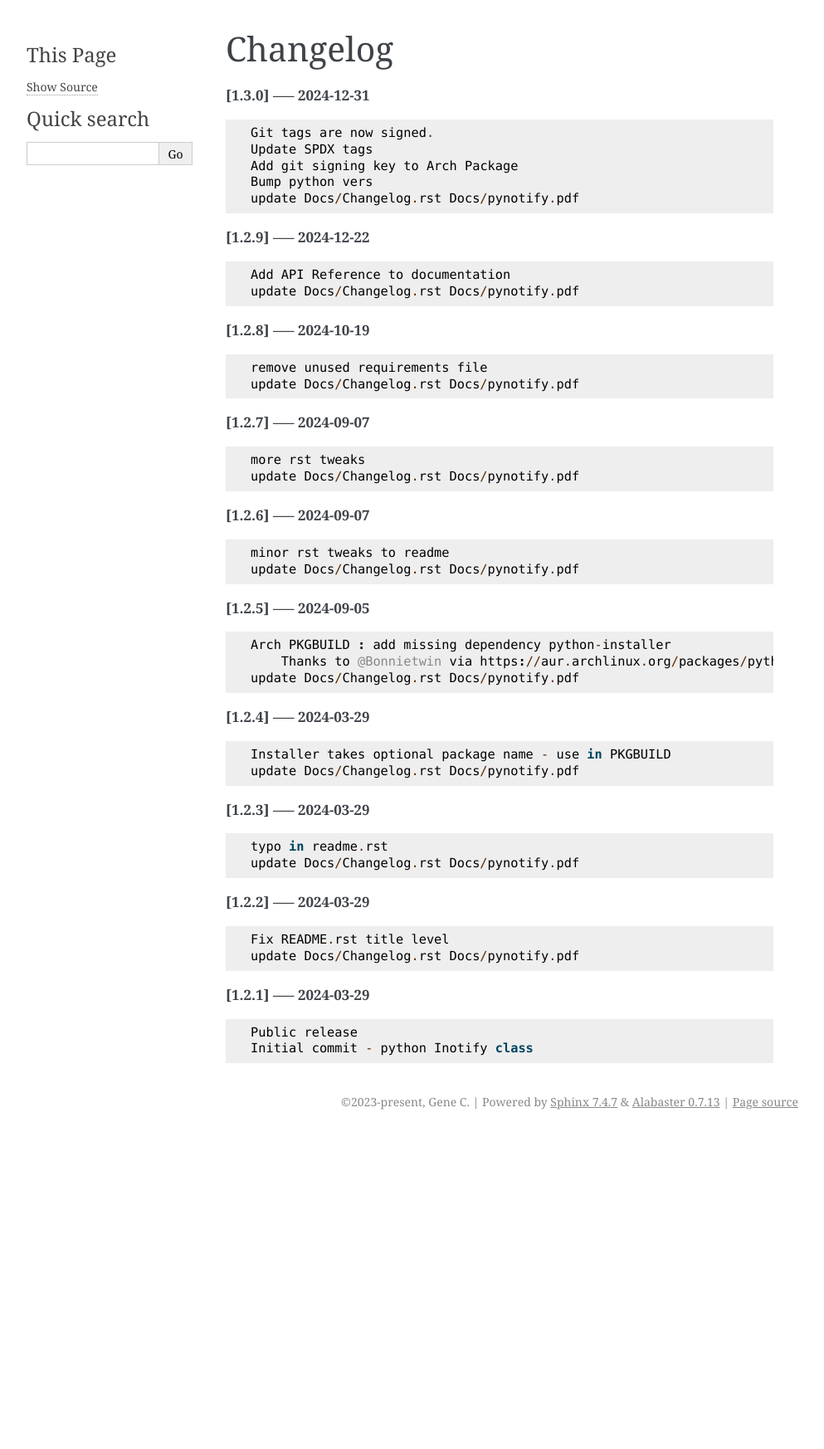
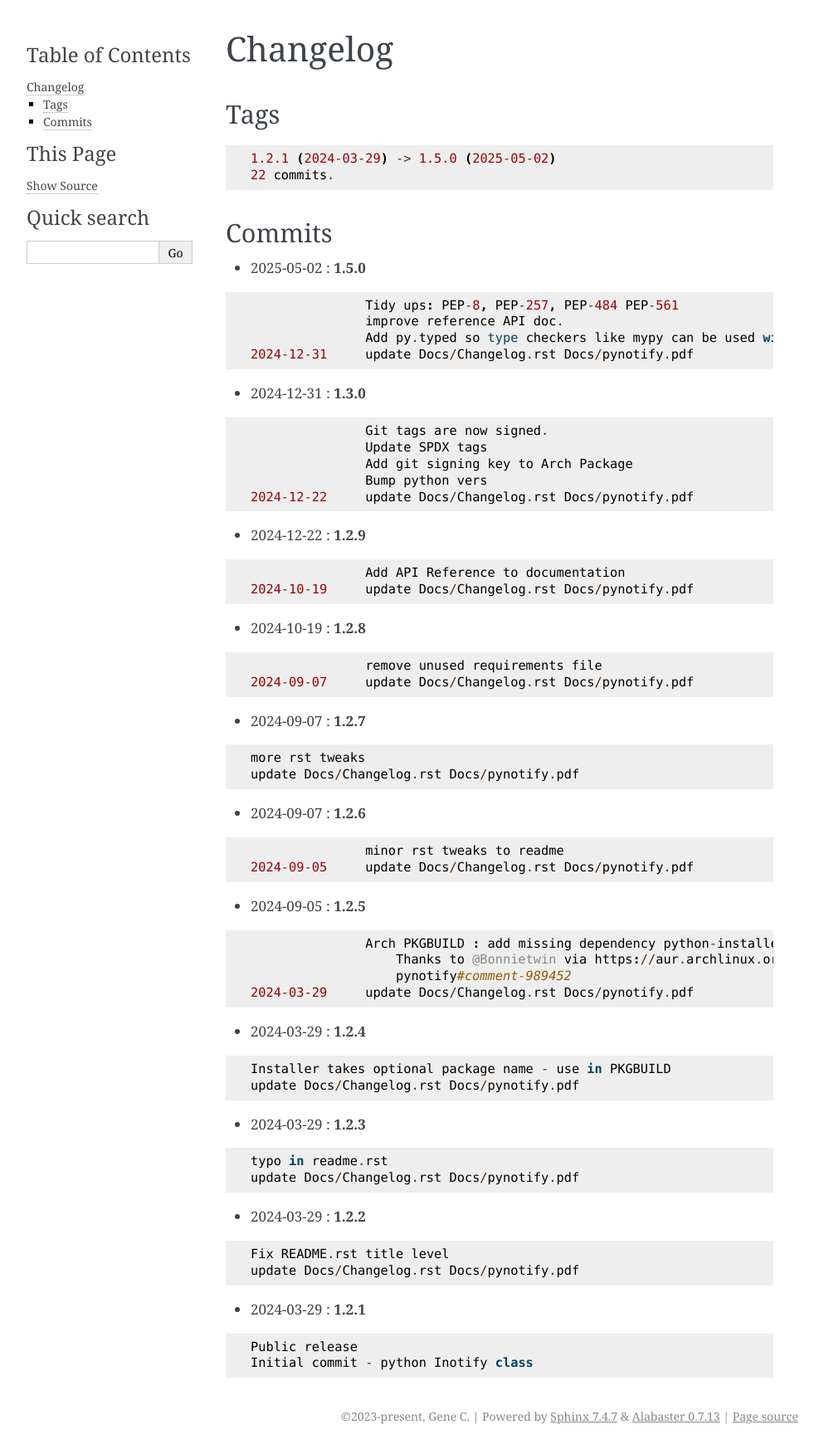
Before and after one commit to gene-git/pynotify, a Sphinx documentation site: the page built from Docs/Changelog.rst, in a window 1280 px wide. Shown: the whole page at 83% size, without its empty margins (148-1141 px from the left). Built offline with Sphinx 7.4.7, drawn with Linux system fonts in a browser that asks for light colours; before the commit the page ends 1367 px from its top, so only the background shows below that.

Commit message:
update Docs/Changelog.rst Docs/pynotify.pdf

```diff
--- a/Docs/Changelog.rst
+++ b/Docs/Changelog.rst
@@ -1,65 +1,99 @@
+=========
 Changelog
 =========
 
-**[1.3.0] ----- 2024-12-31** ::
+Tags
+====
 
-	    Git tags are now signed.
-	    Update SPDX tags
-	    Add git signing key to Arch Package
-	    Bump python vers
-	    update Docs/Changelog.rst Docs/pynotify.pdf
+::
+
+	1.2.1 (2024-03-29) -> 1.5.0 (2025-05-02)
+	22 commits.
+
+Commits
+=======
 
 
-**[1.2.9] ----- 2024-12-22** ::
+* 2025-05-02  : **1.5.0**
 
-	    Add API Reference to documentation
-	    update Docs/Changelog.rst Docs/pynotify.pdf
+::
 
+                Tidy ups: PEP-8, PEP-257, PEP-484 PEP-561
+                improve reference API doc.
+                Add py.typed so type checkers like mypy can be used with the module
+ 2024-12-31     update Docs/Changelog.rst Docs/pynotify.pdf
 
-**[1.2.8] ----- 2024-10-19** ::
+* 2024-12-31  : **1.3.0**
 
-	    remove unused requirements file
-	    update Docs/Changelog.rst Docs/pynotify.pdf
+::
 
+                Git tags are now signed.
+                Update SPDX tags
+                Add git signing key to Arch Package
+                Bump python vers
+ 2024-12-22     update Docs/Changelog.rst Docs/pynotify.pdf
 
-**[1.2.7] ----- 2024-09-07** ::
+* 2024-12-22  : **1.2.9**
 
-	    more rst tweaks
-	    update Docs/Changelog.rst Docs/pynotify.pdf
+::
 
+                Add API Reference to documentation
+ 2024-10-19     update Docs/Changelog.rst Docs/pynotify.pdf
 
-**[1.2.6] ----- 2024-09-07** ::
+* 2024-10-19  : **1.2.8**
 
-	    minor rst tweaks to readme
-	    update Docs/Changelog.rst Docs/pynotify.pdf
+::
 
+                remove unused requirements file
+ 2024-09-07     update Docs/Changelog.rst Docs/pynotify.pdf
 
-**[1.2.5] ----- 2024-09-05** ::
+* 2024-09-07  : **1.2.7**
 
-	    Arch PKGBUILD : add missing dependency python-installer
-	        Thanks to @Bonnietwin via https://aur.archlinux.org/packages/python-pynotify#comment-989452
-	    update Docs/Changelog.rst Docs/pynotify.pdf
+::
 
+                more rst tweaks
+                update Docs/Changelog.rst Docs/pynotify.pdf
 
-**[1.2.4] ----- 2024-03-29** ::
+* 2024-09-07  : **1.2.6**
 
-	    Installer takes optional package name - use in PKGBUILD
-	    update Docs/Changelog.rst Docs/pynotify.pdf
+::
 
+                minor rst tweaks to readme
+ 2024-09-05     update Docs/Changelog.rst Docs/pynotify.pdf
 
-**[1.2.3] ----- 2024-03-29** ::
+* 2024-09-05  : **1.2.5**
 
-	    typo in readme.rst
-	    update Docs/Changelog.rst Docs/pynotify.pdf
+::
 
+                Arch PKGBUILD : add missing dependency python-installer
+                    Thanks to @Bonnietwin via https://aur.archlinux.org/packages/python-
+                    pynotify#comment-989452
+ 2024-03-29     update Docs/Changelog.rst Docs/pynotify.pdf
 
-**[1.2.2] ----- 2024-03-29** ::
+* 2024-03-29  : **1.2.4**
 
-	    Fix README.rst title level
-	    update Docs/Changelog.rst Docs/pynotify.pdf
+::
 
+                Installer takes optional package name - use in PKGBUILD
+                update Docs/Changelog.rst Docs/pynotify.pdf
 
-**[1.2.1] ----- 2024-03-29** ::
+* 2024-03-29  : **1.2.3**
 
-	    Public release
-	    Initial commit - python Inotify class
+::
+
+                typo in readme.rst
+                update Docs/Changelog.rst Docs/pynotify.pdf
+
+* 2024-03-29  : **1.2.2**
+
+::
+
+                Fix README.rst title level
+                update Docs/Changelog.rst Docs/pynotify.pdf
+
+* 2024-03-29  : **1.2.1**
+
+::
+
+                Public release
+                Initial commit - python Inotify class
```
Also changed, not shown: 1 other file.
